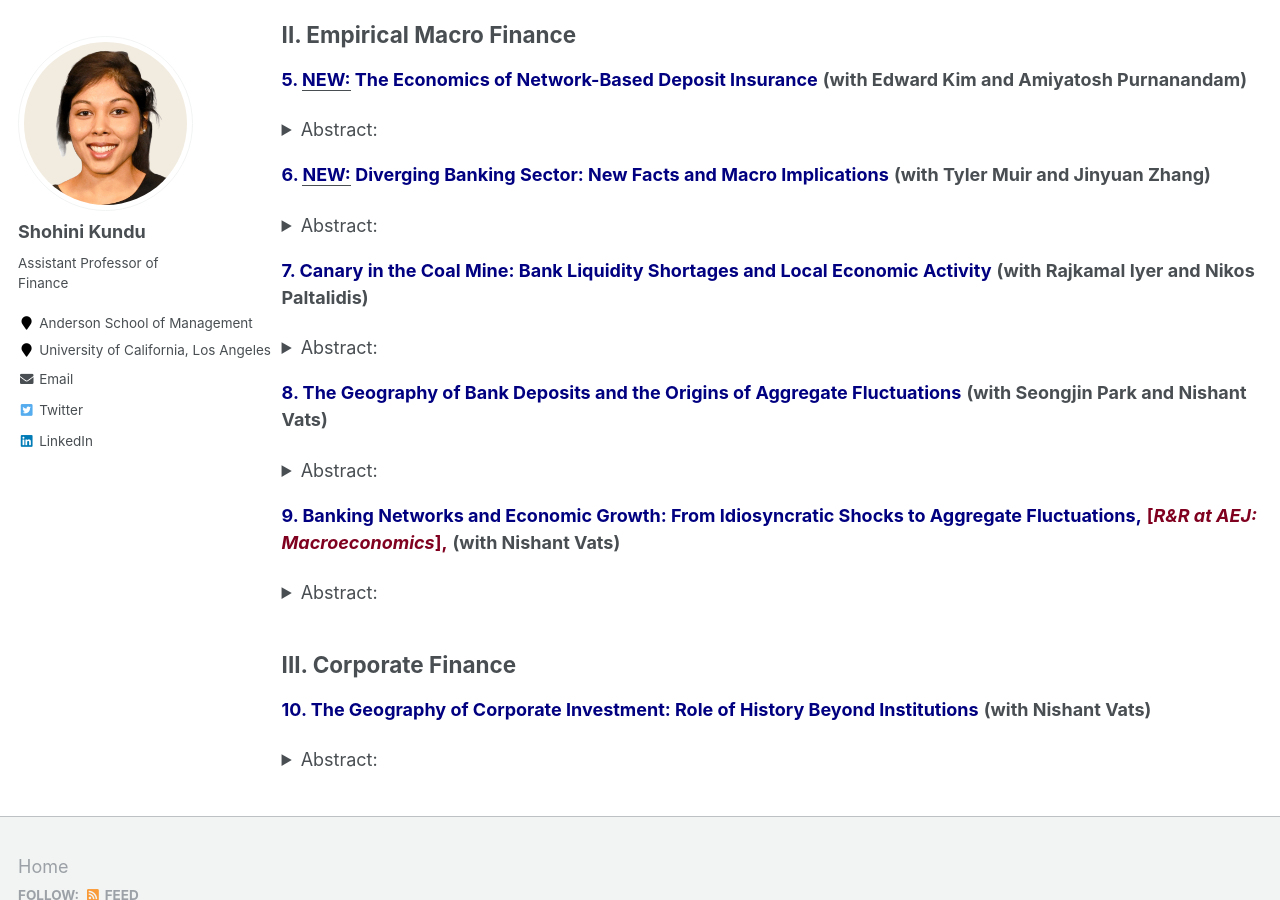
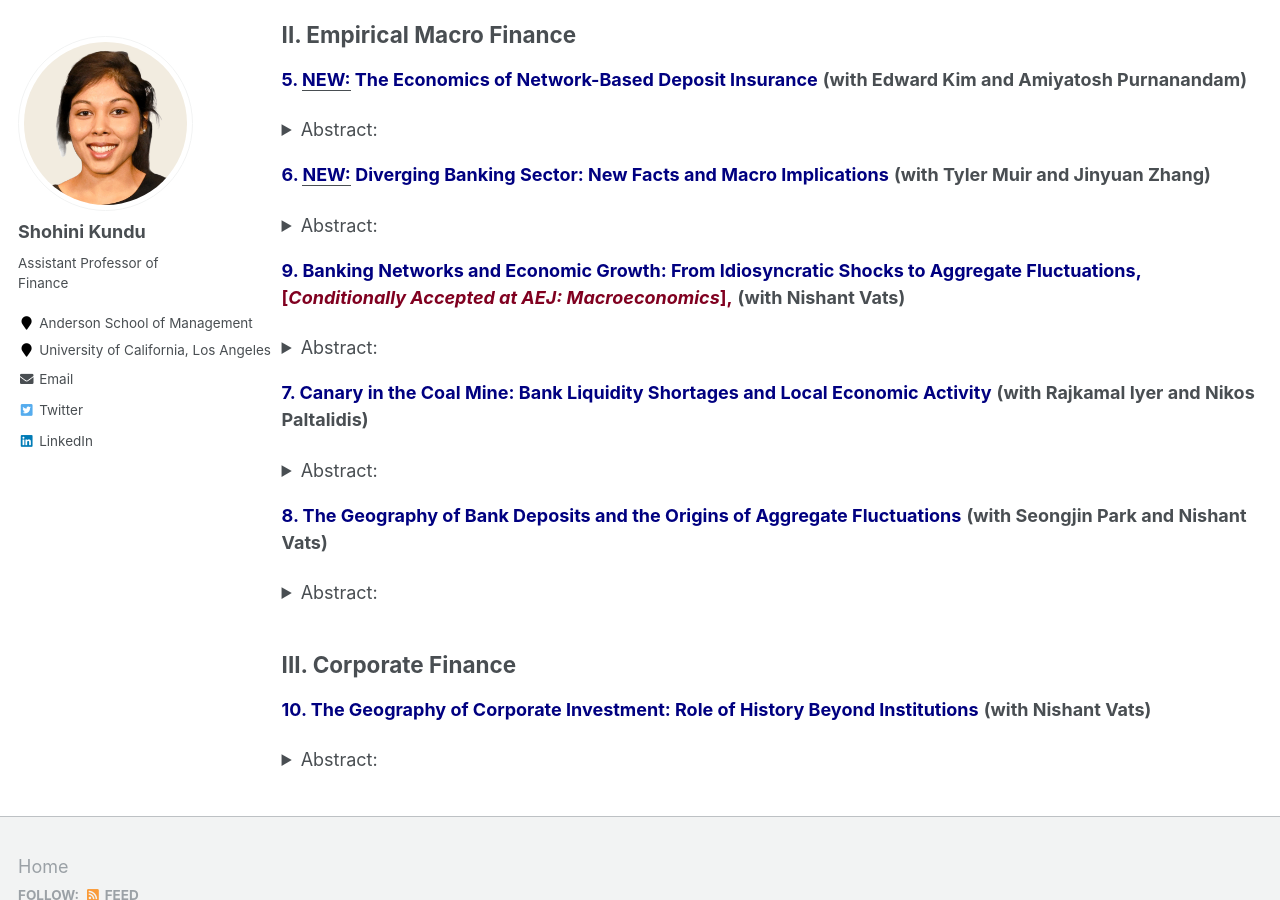
Before and after one commit to shohinikundu/shohinikundu.github.io, a Jekyll site: the page built from _pages/research.md, in a window 1280 px wide and 900 px high, scrolled down 782 px. Built offline with Jekyll 4.4.1, drawn with Linux system fonts in a browser that asks for light colours; some of the changed lines change nothing that is shown.

Commit message:
Update research.md

```diff
--- a/_pages/research.md
+++ b/_pages/research.md
@@ -53,6 +53,12 @@ We examine the financial stability implications of deposit insurance using recip
 We document the emergence of two distinct types of banks over the past decade: high rate banks, which align deposit rates with market interest rates, hold shorter-term assets, and primarily earn lending spreads by taking more credit risk through personal and business loans; and low rate banks, which offer interest-insensitive, low deposit rates, hold a larger proportion of long-term securities (e.g., MBS), and make fewer loans. This divergence in the banking sector leads to a significant shift of deposits towards high rate banks as interest rates rise, thereby reducing the sector’s overall capacity for maturity transformation and increasing its exposure to credit risk, particularly through personal loans. Our evidence suggest that technological advancements in banking spurred the divergence: high rate banks operate primarily online and attract less sticky depositors. In response, low rate banks lower rates through the retention of relatively stickier depositors.
           </details>
 
+<a href="https://papers.ssrn.com/sol3/papers.cfm?abstract_id=3556299" style="color:rgb(0, 0, 128); text-decoration: none;">**9. Banking Networks and Economic Growth: From Idiosyncratic Shocks to Aggregate Fluctuations,**</a> <a href="https://www.aeaweb.org/journals/mac" style="color:rgb(128, 0, 32); text-decoration: none;">**[_Conditionally Accepted at AEJ: Macroeconomics_],**</a> **(with Nishant Vats)**
+<details>
+<summary>Abstract:</summary>
+This paper explores the transmission of non-capital shocks through banking networks. We construct non-capital (idiosyncratic) shocks, using labor productivity shocks to large firms. We document a change in the relationship between foreign idiosyncratic shocks and domestic economic growth between 1978 and 2000. Contemporaneous changes in banking integration drive this phenomenon as geographically diversified banks divert funds away from economies experiencing negative shocks towards other unaffected economies. Our granular-IV estimates suggest that a 1% increase in bank loan supply is associated with a 0.05-0.26 pp increase in economic growth. Lastly, this can potentially explain the Great Moderation.
+          </details>
+
 <a href="https://papers.ssrn.com/sol3/papers.cfm?abstract_id=4247519" style="color:rgb(0, 0, 128); text-decoration: none;">**7. Canary in the Coal Mine: Bank Liquidity Shortages and Local Economic Activity** </a> **(with Rajkamal Iyer and Nikos Paltalidis)**
 <details>
 <summary>Abstract:</summary>
@@ -65,12 +71,6 @@ This paper investigates the relation between bank liquidity and local economic a
 What are the aggregate effects of deposit shocks? Using the granular-instrumental-variable methodology, we identify the deposit elasticity of economic growth as 0.87 and the money multiplier as 1.18. We construct deposit shocks by combining a new fact regarding the within-bank geographic concentration of deposits -- 30% of deposits are concentrated in a single county -- with local natural disasters. Large natural disasters in deposit-concentrated areas negatively affect bank deposits and amplify through bank internal capital markets. These shocks can explain 3.30% of the variation in economic growth. Lender and borrower-side frictions are critical for the aggregation of local shocks.
           </details>
 
-<a href="https://papers.ssrn.com/sol3/papers.cfm?abstract_id=3556299" style="color:rgb(0, 0, 128); text-decoration: none;">**9. Banking Networks and Economic Growth: From Idiosyncratic Shocks to Aggregate Fluctuations,**</a> <a href="https://www.aeaweb.org/journals/mac" style="color:rgb(128, 0, 32); text-decoration: none;">**[_R&R at AEJ: Macroeconomics_],**</a> **(with Nishant Vats)**
-<details>
-<summary>Abstract:</summary>
-This paper explores the transmission of non-capital shocks through banking networks. We construct non-capital (idiosyncratic) shocks, using labor productivity shocks to large firms. We document a change in the relationship between foreign idiosyncratic shocks and domestic economic growth between 1978 and 2000. Contemporaneous changes in banking integration drive this phenomenon as geographically diversified banks divert funds away from economies experiencing negative shocks towards other unaffected economies. Our granular-IV estimates suggest that a 1% increase in bank loan supply is associated with a 0.05-0.26 pp increase in economic growth. Lastly, this can potentially explain the Great Moderation.
-          </details>
-
 ## III. Corporate Finance
 
 <a href="https://papers.ssrn.com/sol3/papers.cfm?abstract_id=5038056" style="color:rgb(0, 0, 128); text-decoration: none;">**10. The Geography of Corporate Investment: Role of History Beyond Institutions** </a> **(with Nishant Vats)**
```
